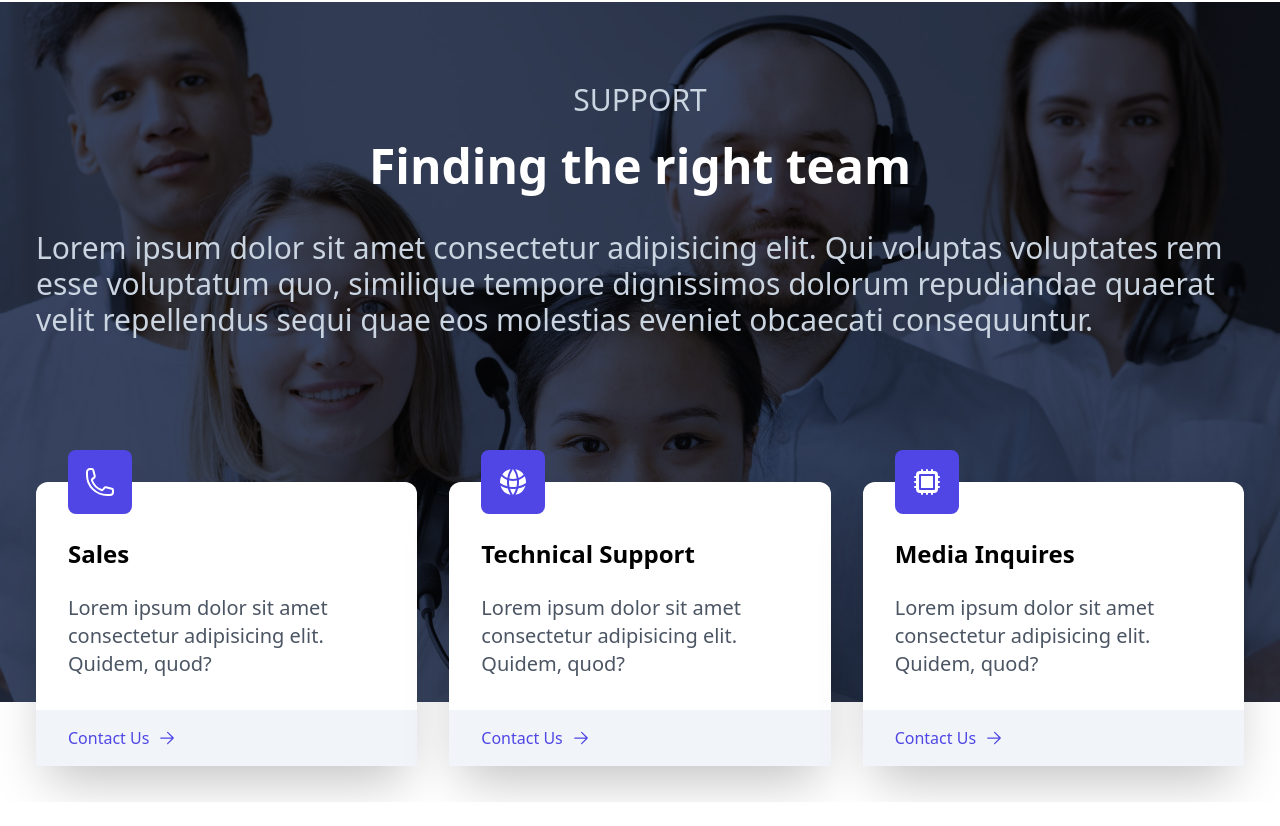
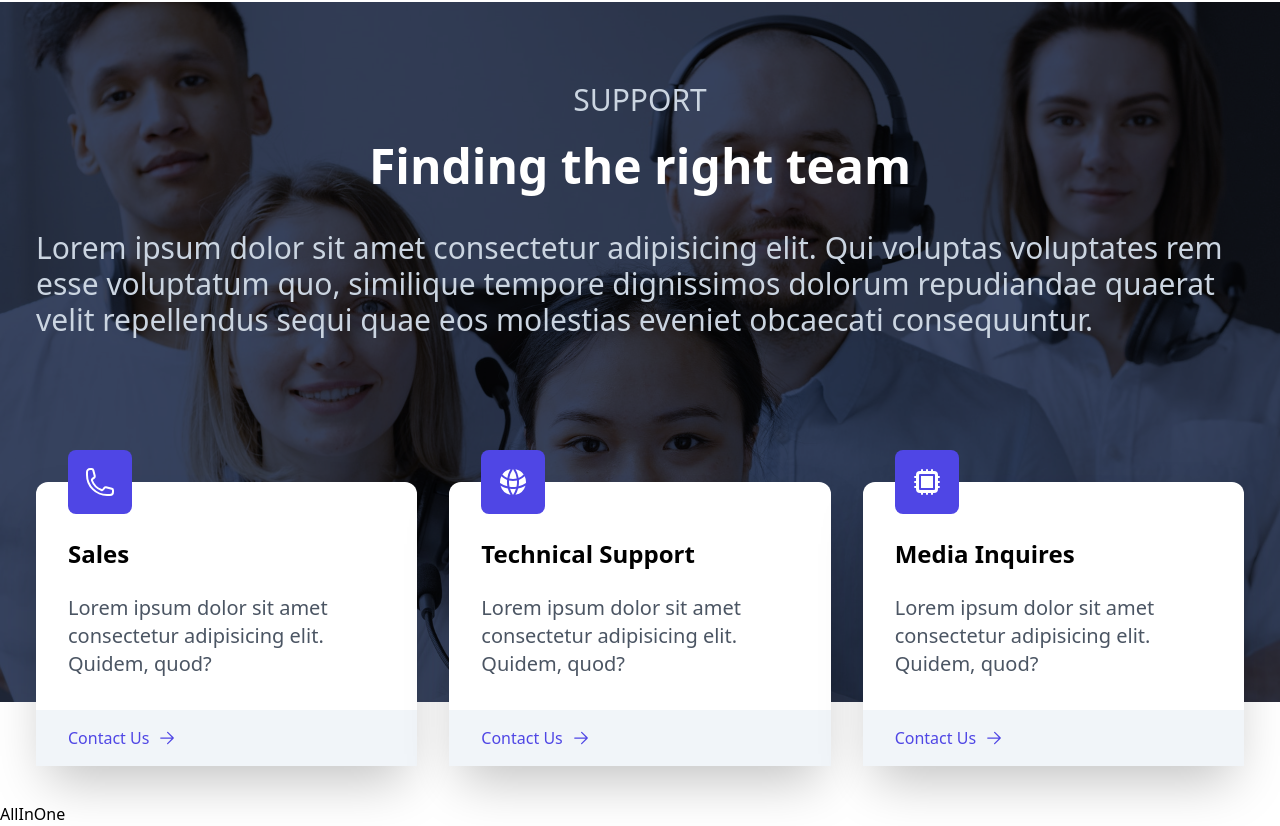
Before and after one commit to traviswilliams997/cloud-management-react, a React (Create React App) app: page / in a window 1280 px wide. Shown: the part 1372-2198 px from the top of the page. Before the commit the page ends 2174 px from the top, so only its background shows below. Built offline with nearby package versions, Linux system fonts and the light colour scheme.

Commit message:
Create AllInOne file

```diff
--- a/src/App.js
+++ b/src/App.js
@@ -2,6 +2,7 @@
 import Hero from './components/Hero'
 import About from './components/About'
 import Support from './components/Support';
+import AllInOne from './components/AllInOne';
 function App() {
   return (
     <>
@@ -9,6 +10,7 @@
     <Hero />
     <About />
     <Support />
+    <AllInOne />
     </>
   );
 }
--- /dev/null
+++ b/src/components/AllInOne.jsx
@@ -0,0 +1,9 @@
+import React from 'react'
+
+const AllInOne = () => {
+    return (
+        <div>AllInOne</div>
+        )
+    }
+
+export default AllInOne
```
